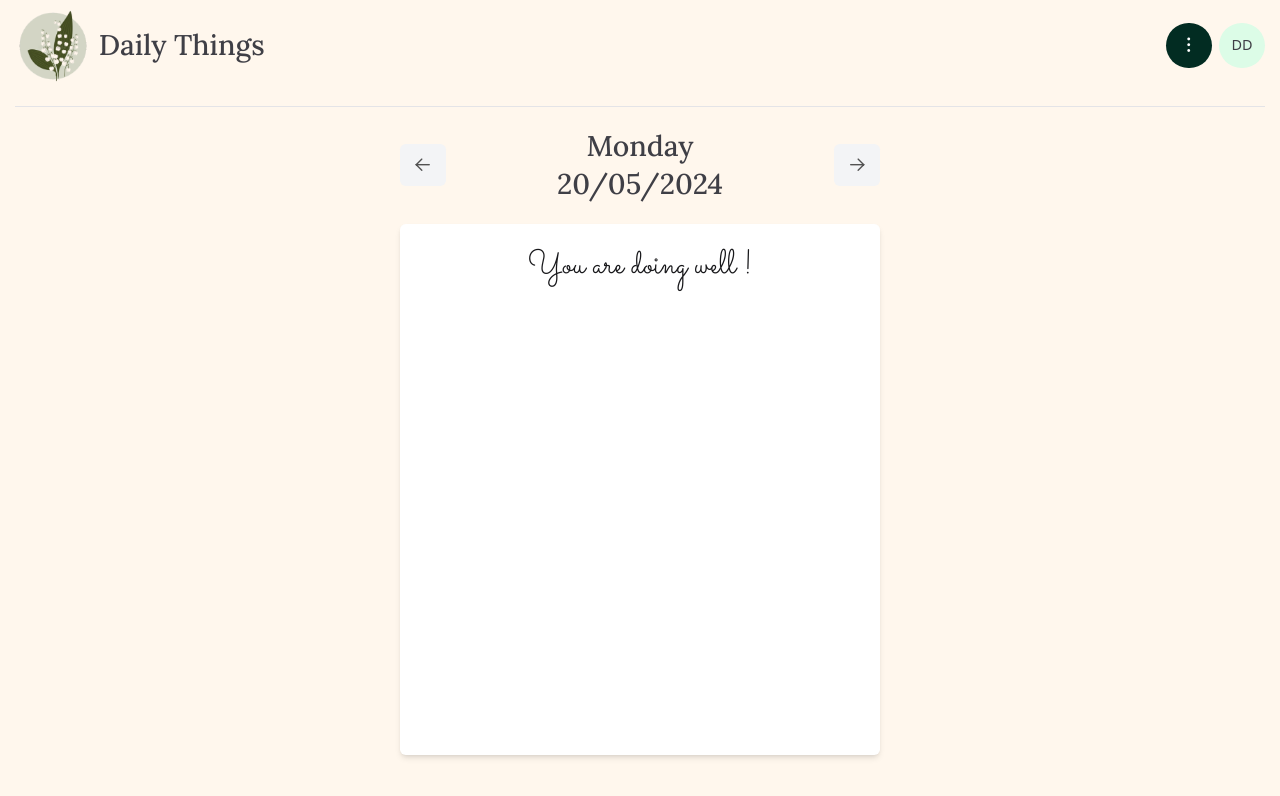
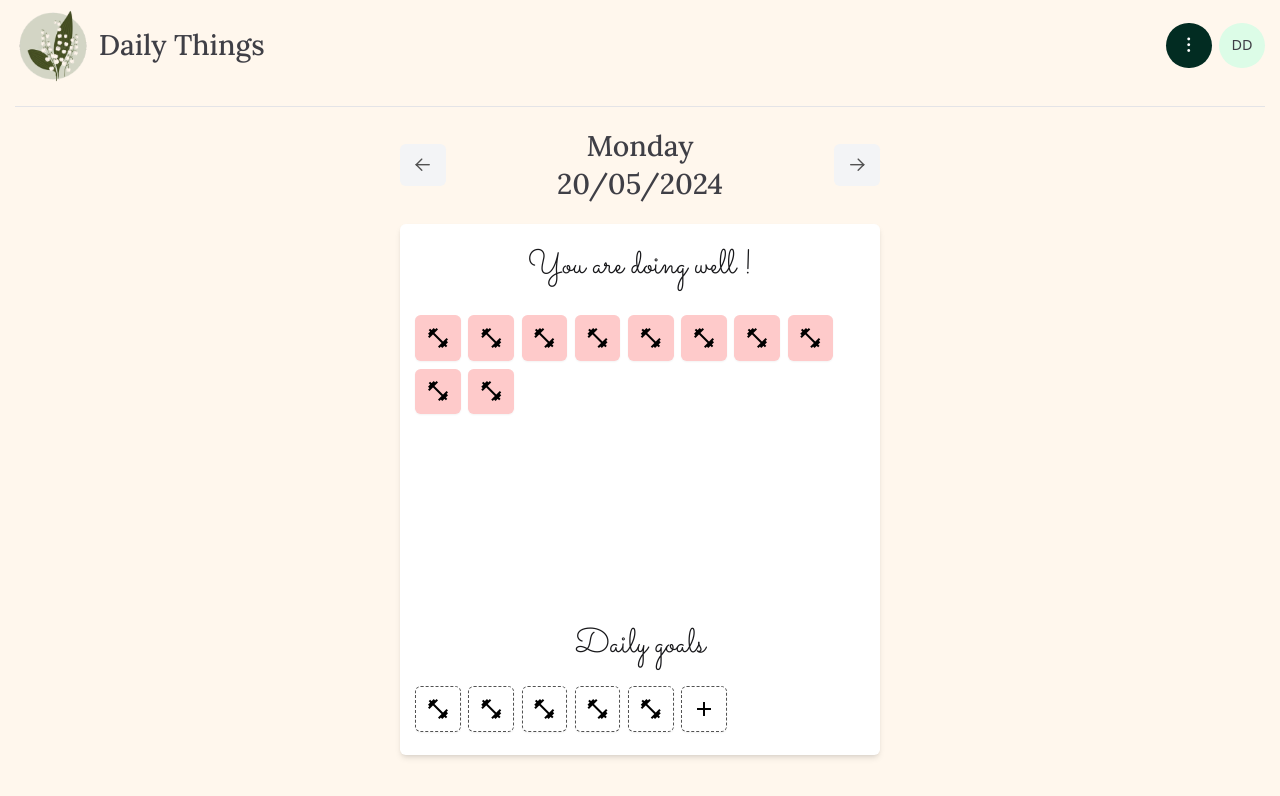
Before and after one commit to DamianDamian-Domin/daily-things, a Vue app: page / in a window 1280 px wide. Shown: the top 796 px of the page. Built offline with nearby package versions, Linux system fonts and the light colour scheme.

Commit message:
adding daily goals placeholder

```diff
--- a/index.html
+++ b/index.html
@@ -5,6 +5,7 @@
     <link rel="icon" href="/favicon.ico">
     <meta name="viewport" content="width=device-width, initial-scale=1.0">
     <title>Vite App</title>
+    <link href="https://fonts.googleapis.com/icon?family=Material+Icons" rel="stylesheet">
   </head>
   <body>
     <div id="app"></div>
--- a/src/App.vue
+++ b/src/App.vue
@@ -1,6 +1,6 @@
 
 <template>
-  <div class="flex flex-col gap-1 w-screen h-screen surface-ground px-4 py-2">
+  <div class="flex flex-col gap-1 w-screen h-screen surface-ground px-4 py-2 overflow-auto">
     <NavBar></NavBar>
     <Divider class="w-3/4 self-center"></Divider>
     <RouterView />
--- a/src/components/home_view/TaskCard.vue
+++ b/src/components/home_view/TaskCard.vue
@@ -1,11 +1,26 @@
 <template>
-    <div class="card-a sm:w-[480px] w-full h-4/5">
+    <div class="flex flex-col card-a sm:w-[480px] w-full h-4/5 min-h-[30rem] max-h-[50rem]">
         <div class=" text-center">
             <h3> You are doing well ! </h3>
+        </div>
+        <div class="tasks-area mt-8 h-2/3">
+            <div class="flex flex-row flex-wrap h-min gap-2">
+                <TaskItem v-for="task in 10" :key="task" :data="{severity: 'danger', icon: 'fitness_center'}"></TaskItem>
+            </div>
+        </div>
+        <div class="flex flex-col gap-6 flex-grow">
+            <div class="text-center">
+                <h3> Daily goals </h3>
+            </div>
+            <div class="flex flex-row flex-wrap h-min gap-2">
+                <TaskItem v-for="task in 5" :key="task" :data="{severity: 'empty', icon: 'fitness_center'}"></TaskItem>
+                <TaskItem :data="{severity: 'empty', icon: 'add'}"></TaskItem>
+            </div>
         </div>
     </div>
 </template>
 
 <script setup>
+import TaskItem from '@/components/home_view/TaskItem.vue'
 
 </script>
--- /dev/null
+++ b/src/components/home_view/TaskItem.vue
@@ -0,0 +1,33 @@
+<template>
+    <div :class="taskStyle" class="w-12 h-12 flex justify-center items-center rounded-md shadow-sm">
+        <i class="material-icons">{{ data.icon }}</i>
+    </div>
+</template>
+
+<script setup>
+import { computed } from 'vue';
+
+const props = defineProps({
+    data: Object
+})
+
+const taskStyle = computed(() => {
+    switch (props.data.severity) {
+        case 'success':
+            return 'surface-success'
+        case 'danger':
+            return 'surface-danger'
+        case 'warning':
+            return 'surface-warning'
+        case 'empty':
+            return 'border-secondary border border-dashed'
+        default:
+            return 'surface-content-a'
+    }
+})
+
+</script>
+
+<style  scoped>
+
+</style>
```
